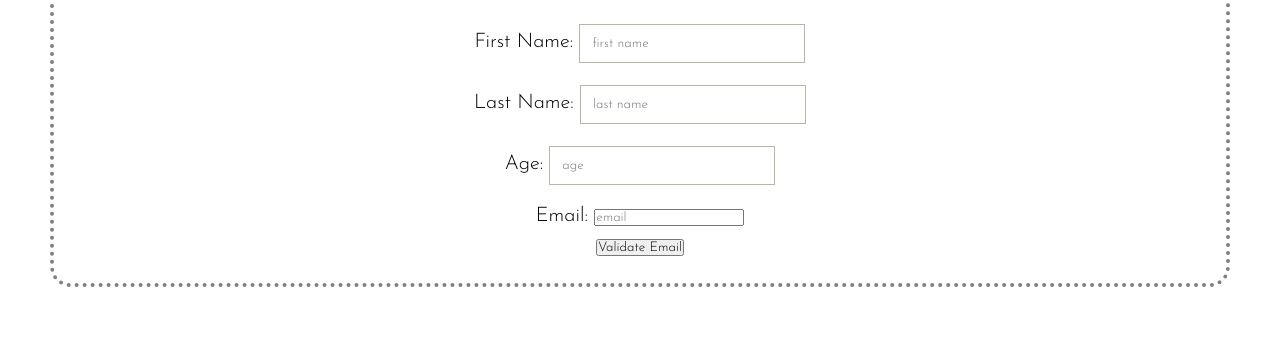
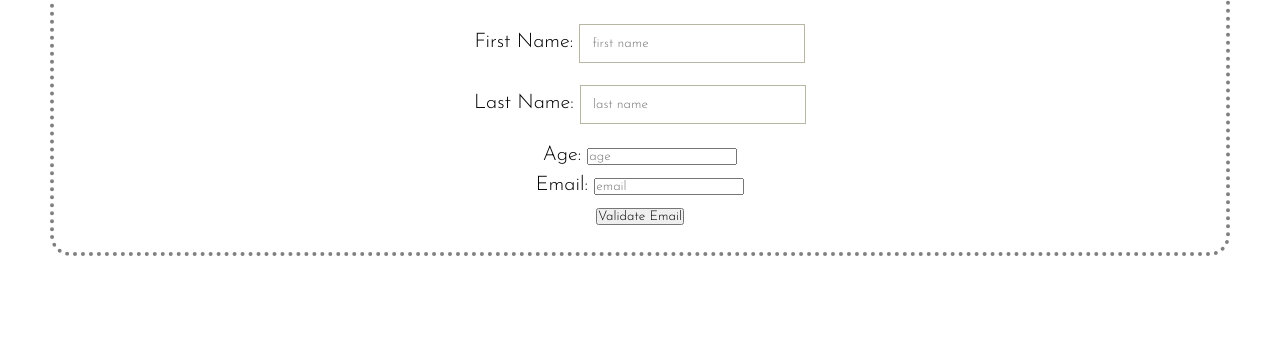
Before and after one commit to valeriavelasquez/dms_final, a plain HTML site: page index.html in a window 1280 px wide. Shown: the part 267-629 px from the top of the page. Drawn offline with nearby package versions, Linux system fonts and the light colour scheme.

Commit message:
age validation: only accepts numerical inputs

```diff
--- a/index.html
+++ b/index.html
@@ -132,7 +132,7 @@
                         Last Name: <input type="text" id="lname" name="lname" placeholder="last name">
                         <div id="err_lname" class="errMsg">Please enter your last name!</div><br>
 
-                        Age: <input type="text" id="age" name="age" placeholder="age">
+                        Age: <input type="number" step="1" pattern="\d+" id="age" name="age" placeholder="age">
                         <div id="err_age" class="errMsg">Please enter your age!</div>
                         <div id="err_age_young" class="errMsg">Sorry, you are too young!</div>
                         <div id="err_age_old" class="errMsg">Sorry, you are too old!</div><br>
```
